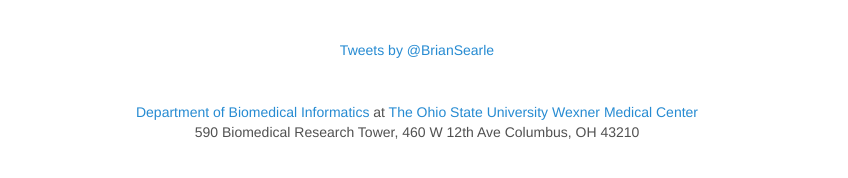
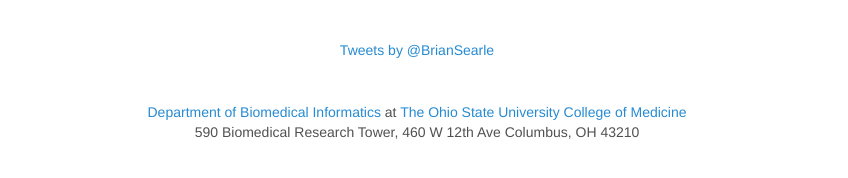
Before and after one commit to searlelab/searlelab.github.io, a Jekyll site: the page built from index.html, in a window 1280 px wide and 972 px high. Shown: the part 788-966 px from the top of the window, without its empty margins (223-1071 px from the left). Built offline with Jekyll 4.4.1, drawn with Linux system fonts in a browser that asks for light colours; nearby versions of some CDN libraries; comment, search, counter and statistics services are not loaded.

Commit message:
Update index.html

```diff
--- a/index.html
+++ b/index.html
@@ -48,7 +48,7 @@
       <script>!function(d,s,id){var js,fjs=d.getElementsByTagName(s)[0],p=/^http:/.test(d.location)?'http':'https';if(!d.getElementById(id)){js=d.createElement(s);js.id=id;js.src=p+"://platform.twitter.com/widgets.js";fjs.parentNode.insertBefore(js,fjs);}}(document,"script","twitter-wjs");</script>
 
       <span style="display: block; margin-bottom: 3em"></span>
-      <a href="https://medicine.osu.edu/departments/biomedical-informatics">Department of Biomedical Informatics</a> at <a href="https://wexnermedical.osu.edu/">The Ohio State University Wexner Medical Center</a><br>
+      <a href="https://medicine.osu.edu/departments/biomedical-informatics">Department of Biomedical Informatics</a> at <a href="https://medicine.osu.edu/">The Ohio State University College of Medicine</a><br>
       590 Biomedical Research Tower, 460 W 12th Ave Columbus, OH 43210
       <span style="display: block; margin-bottom: 3em"></span>
 
```
